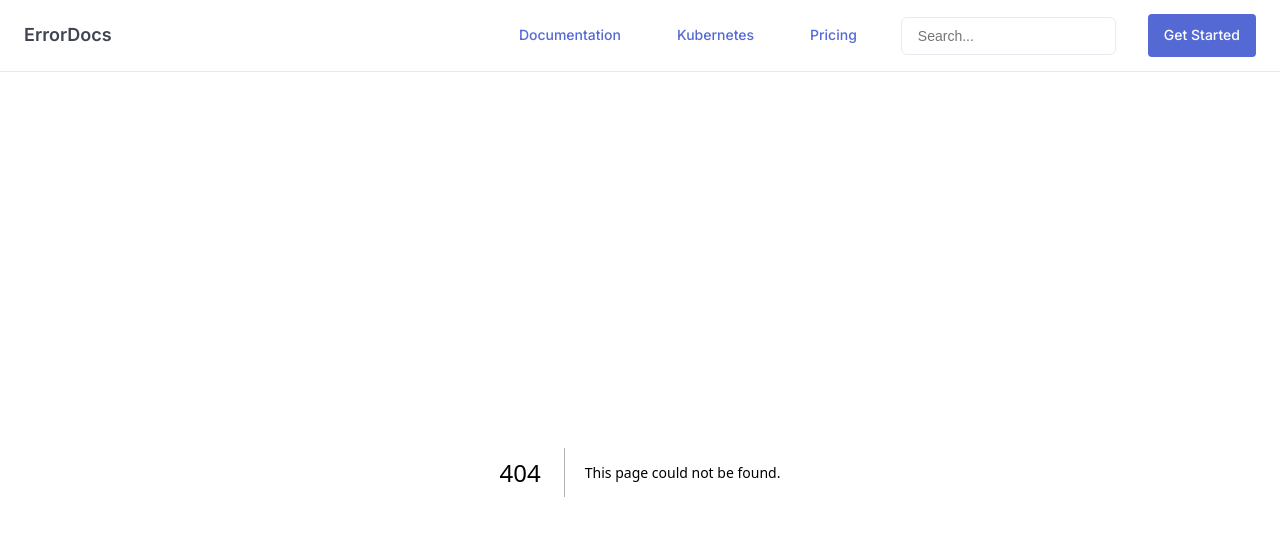
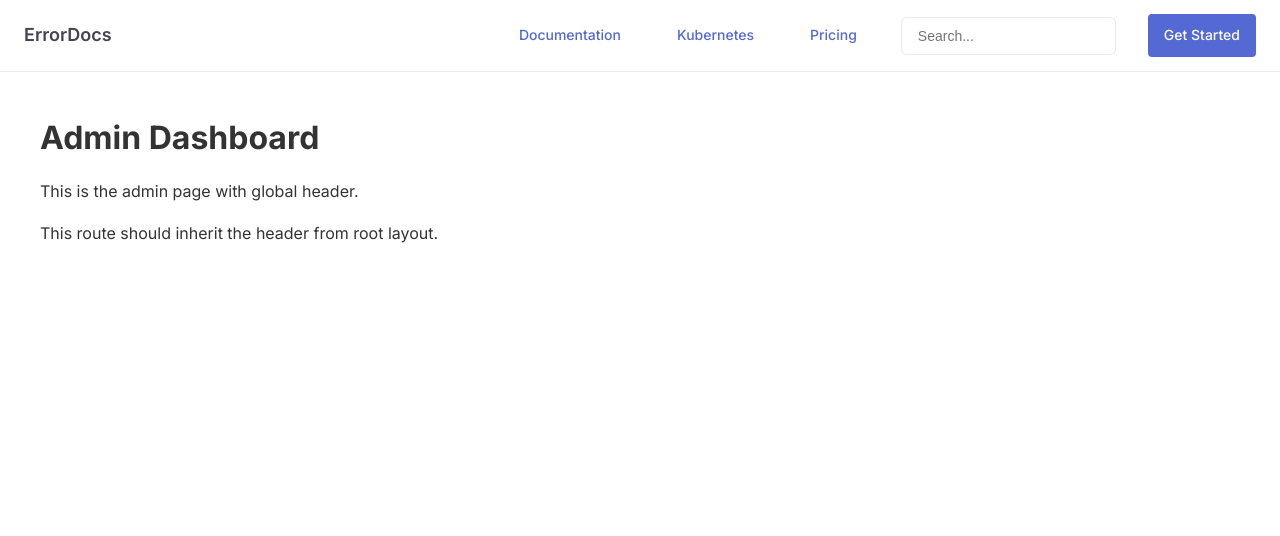
Before and after one commit to anyappx/error-saas, a Next.js app: page /admin in a window 1280 px wide. Before the commit this address had no page. Shown: the top 536 px of the page. Built offline with nearby package versions, Linux system fonts and the light colour scheme.

Commit message:
Add admin page to test global header

```diff
--- /dev/null
+++ b/app/admin/page.tsx
@@ -0,0 +1,12 @@
+export default function AdminPage() {
+  return (
+    <div style={{ padding: '40px' }}>
+      <h1>Admin Dashboard</h1>
+      <p>This is the admin page with global header.</p>
+      <p>This route should inherit the header from root layout.</p>
+      <style>{`
+        body { margin: 0; }
+      `}</style>
+    </div>
+  )
+}
```
